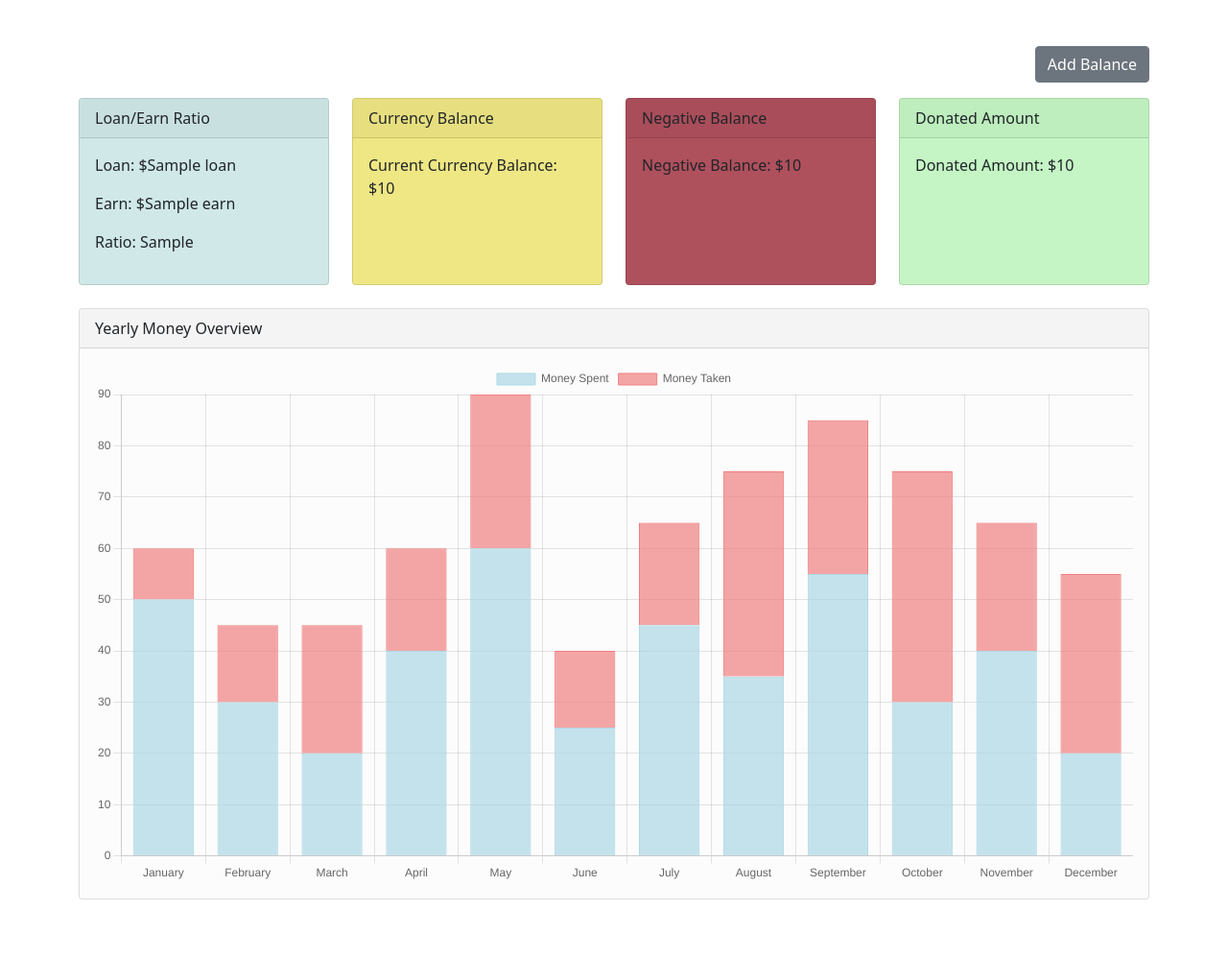
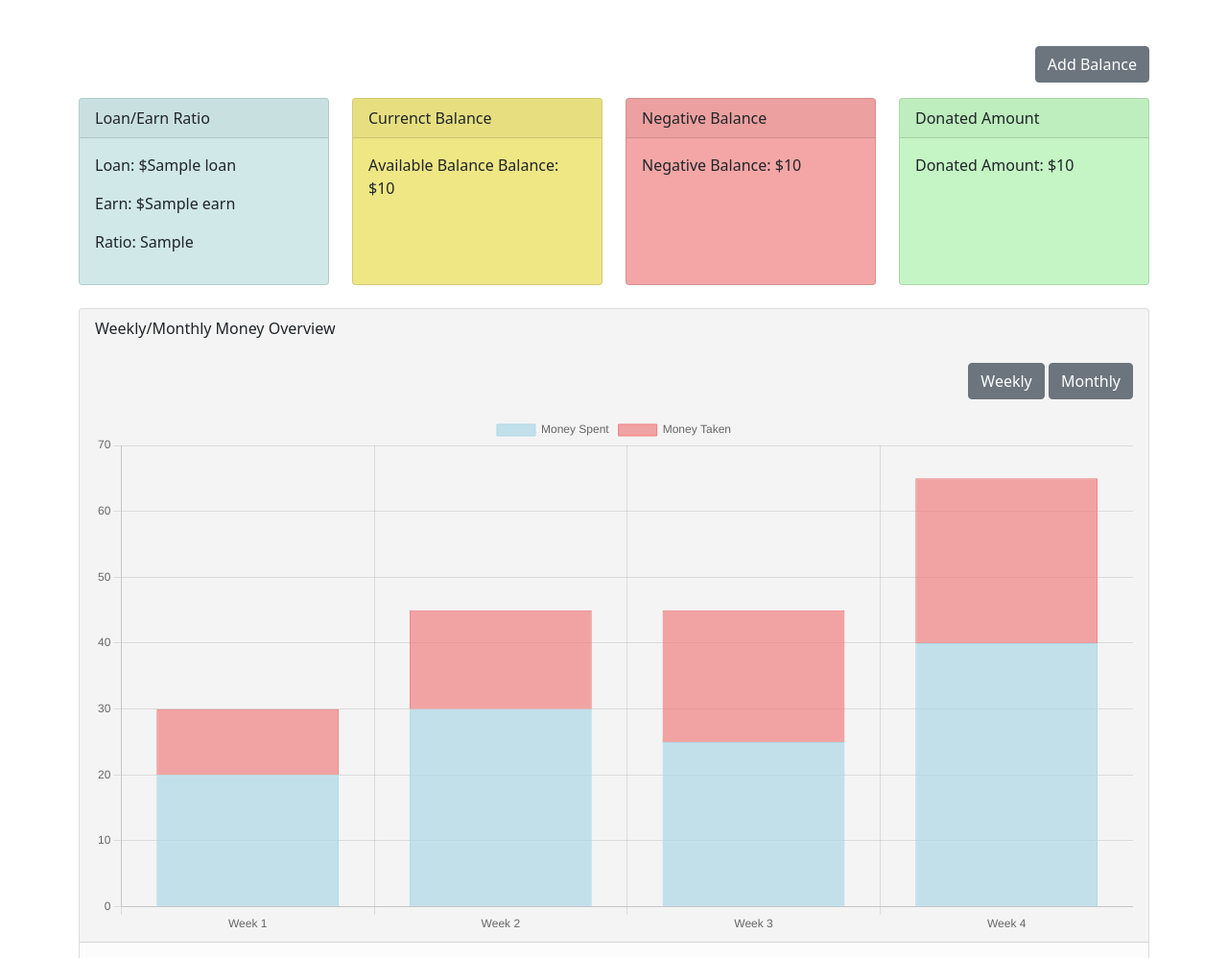
Before and after one commit to mirzaaa101/ScholarShare, a Django app: template ScholarShare/main/templates/core/statistics.html in a window 1280 px wide. Shown: the part 100-1098 px from the top of the page at 96% size. Before the commit the page ends 1037 px from the top, so only its background shows below. Run offline with Django 4.2, Linux system fonts and the light colour scheme; the template is opened without the code that fills it: most values are stand-ins (such as "Sample title", 1, 10 or a date in 2020).

Commit message:
chart updated

```diff
--- a/ScholarShare/main/templates/core/statistics.html
+++ b/ScholarShare/main/templates/core/statistics.html
@@ -32,17 +32,17 @@
         <div class="col-lg-3">
             <div class="card h-100" style="background-color: #EFE784;">
                 <div class="card-header">
-                    Currency Balance
+                    Currenct Balance
                 </div>
                 <div class="card-body">
-                    <p>Current Currency Balance: ${{ statistic_data.currency_balance }}</p>
+                    <p>Available Balance Balance: ${{ statistic_data.currency_balance }}</p>
                 </div>
             </div>
         </div>
 
         <!-- Negative Balance Section -->
         <div class="col-lg-3">
-            <div class="card h-100" style="background-color: #af505d;">
+            <div class="card h-100" style="background-color: rgba(240, 128, 128, 0.7);">
                 <div class="card-header">
                     Negative Balance
                 </div>
@@ -69,40 +69,63 @@
     <div class="chart-container mt-4">
         <div class="card" style="background-color: #fcfcfc;">
             <div class="card-header">
-                Yearly Money Overview
-            </div>
+                Weekly/Monthly Money Overview
+            <div>
+    </div>
+
+<!-- Chart container -->
+    <div class="chart-container mt-4">
+        <div class="text-end mb-3">
+            <button class="btn btn-secondary" onclick="switchInterval('weekly')">Weekly</button>
+            <button class="btn btn-secondary" onclick="switchInterval('monthly')">Monthly</button>
+        </div>
+    <canvas id="barChart" class="w-100"></canvas>
+    </div>
+        </div>
             <div class="card-body">
                 <canvas id="barChart" class="w-100"></canvas>
             </div>
         </div>
     </div>
 </div>
+<!-- Add buttons for switching between weekly and monthly -->
+
 
 <!-- Script to initialize the bar chart -->
 <script src="https://cdn.jsdelivr.net/npm/chart.js"></script>
 <script>
-    // Placeholder data for the entire year
-    var chartData = {
+    // Placeholder data for weekly and monthly
+    var weeklyData = {
+        labels: ['Week 1', 'Week 2', 'Week 3', 'Week 4'],
+        dayLabels: ['Day 1', 'Day 2', 'Day 3', 'Day 4', 'Day 5', 'Day 6', 'Day 7'],
+        moneySpent: [20, 30, 25, 40],
+        moneyTaken: [10, 15, 20, 25],
+    };
+
+    var monthlyData = {
         labels: ['January', 'February', 'March', 'April', 'May', 'June', 'July', 'August', 'September', 'October', 'November', 'December'],
         moneySpent: [50, 30, 20, 40, 60, 25, 45, 35, 55, 30, 40, 20],
         moneyTaken: [10, 15, 25, 20, 30, 15, 20, 40, 30, 45, 25, 35],
     };
+
+    // Initial data
+    var currentData = weeklyData;
 
     // Create a bar chart
     var ctx = document.getElementById('barChart').getContext('2d');
     var myChart = new Chart(ctx, {
         type: 'bar',
         data: {
-            labels: chartData.labels,
+            labels: currentData.labels,
             datasets: [{
                 label: 'Money Spent',
-                data: chartData.moneySpent,
+                data: currentData.moneySpent,
                 backgroundColor: 'rgba(173, 216, 230, 0.7)',
                 borderColor: 'rgba(173, 216, 230, 1)',
                 borderWidth: 1
             }, {
                 label: 'Money Taken',
-                data: chartData.moneyTaken,
+                data: currentData.moneyTaken,
                 backgroundColor: 'rgba(240, 128, 128, 0.7)',
                 borderColor: 'rgba(240, 128, 128, 1)',
                 borderWidth: 1
@@ -112,8 +135,44 @@
             scales: {
                 x: { stacked: true },
                 y: { stacked: true }
+            },
+            plugins: {
+                tooltip: {
+                    callbacks: {
+                        title: function (tooltipItems) {
+                            if (currentData.dayLabels) {
+                                return currentData.dayLabels[tooltipItems[0].index];
+                            } else {
+                                return currentData.labels[tooltipItems[0].index];
+                            }
+                        }
+                    }
+                }
             }
         }
     });
+
+    // Function to switch between weekly and monthly
+    function switchInterval(interval) {
+        if (interval === 'weekly') {
+            currentData = weeklyData;
+        } else if (interval === 'monthly') {
+            currentData = monthlyData;
+        }
+
+        // Update the chart data
+        myChart.data.labels = currentData.labels;
+        myChart.data.datasets[0].data = currentData.moneySpent;
+        myChart.data.datasets[1].data = currentData.moneyTaken;
+
+        // Update the chart
+        myChart.update();
+    }
+
+    // Example: Switch to weekly initially
+    switchInterval('weekly');
 </script>
+
+
+
 {% endblock %}
```
